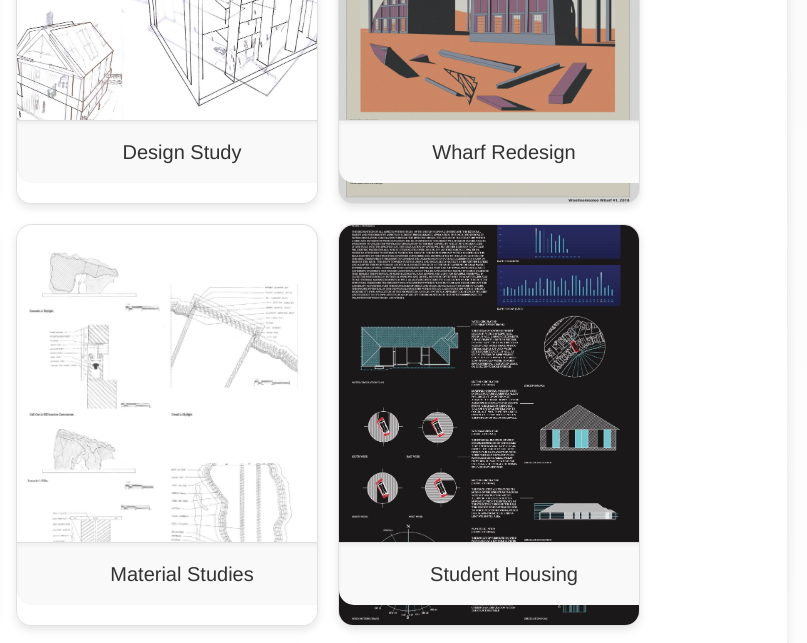
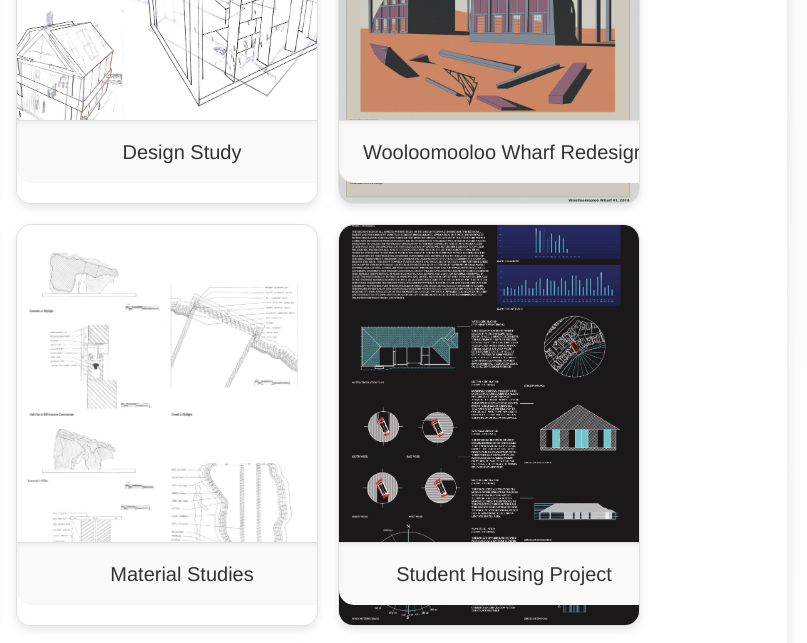
Before and after one commit to naomijgrace/carrot-portfolio, a plain HTML site: page index.html in a window 1280 px wide. Shown: the part 1000-1643 px from the top of the page, 473-1280 px from the left. Drawn offline with Linux system fonts and the light colour scheme; grey boxes are pictures that could not be loaded.

Commit message:
Update index.html

```diff
--- a/index.html
+++ b/index.html
@@ -311,8 +311,8 @@
         </div>
         <div class="project-card" onclick="openLightbox('year1', 'Wooloomooloo_Wharf_Redesign')">
             <img src="year1/Wooloomooloo_Wharf_Redesign_cover.jpg" alt="Wooloomooloo Wharf Redesign Cover" class="project-cover">
-            <div class="project-summary">Redesign of the Wooloomooloo Wharf focusing on modern aesthetics and functionality.</div>
-            <p class="project-title">Wharf Redesign</p>
+            <div class="project-summary">Redesign of the Wooloomooloo Wharf, focusing on modern aesthetics and functionality.</div>
+            <p class="project-title">Wooloomooloo Wharf Redesign</p>
         </div>
         <div class="project-card" onclick="openLightbox('year1', 'Domestic_Rituals')">
             <img src="year1/Domestic_Rituals_cover.jpg" alt="Domestic Rituals Cover" class="project-cover">
@@ -327,7 +327,7 @@
         <div class="project-card" onclick="openLightbox('year2', 'Student_Housing_Project')">
             <img src="year2/Student_Housing_Project_cover.jpg" alt="Student Housing Project Cover" class="project-cover">
             <div class="project-summary">Designing student housing with a focus on community and sustainability.</div>
-            <p class="project-title">Student Housing</p>
+            <p class="project-title">Student Housing Project</p>
         </div>
         <div class="project-card" onclick="openLightbox('year3', 'School_Design')">
             <img src="year3/School_Design_cover.jpg" alt="School Design Cover" class="project-cover">
@@ -346,6 +346,7 @@
         </div>
     </div>
 </section>
+
 
 
 <footer>
```
